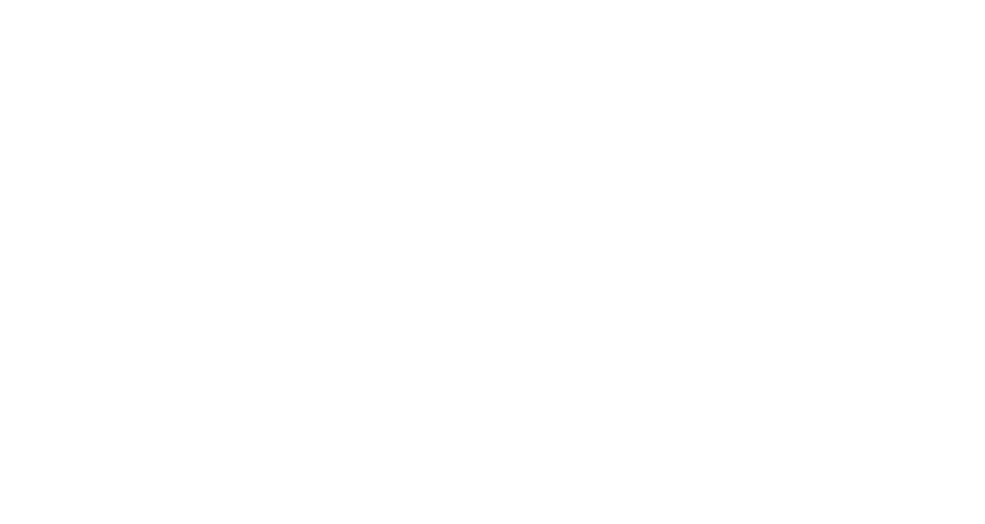
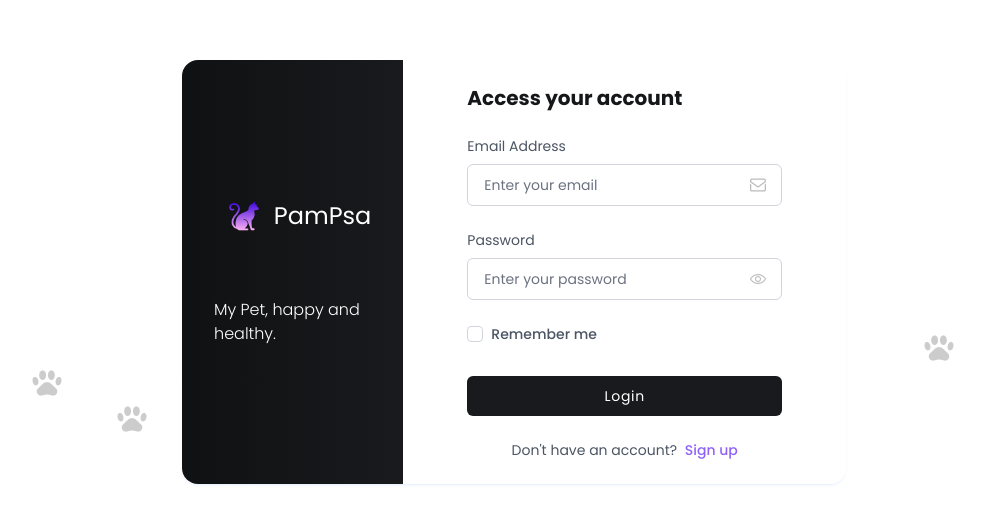
Before and after one commit to heisdanielade/PamietamPsa-frontend, a Vue app: page /u/login in a window 1280 px wide. Before the commit this address had no page. Shown: the part 128-652 px from the top of the page, without its empty margins (126-1111 px from the left). Built offline with nearby package versions, Linux system fonts and the light colour scheme.

Commit message:
Design: redesigned loginpage

```diff
--- a/src/components/auth/LoginPage.vue
+++ b/src/components/auth/LoginPage.vue
@@ -1,78 +1,82 @@
 <script setup>
 import logoSrc from '@/assets/images/logos/logo.png';
 import AuthBackground from "@/components/others/PawBackground.vue";
+import { useProjectStore } from '@/stores/projectStore';
+
+const projectName = useProjectStore().projectName;
 </script>
 
 <template>
   <AuthBackground>
+    <div class="max-w-4xl md:max-w-2xl lg:max-w-2xl flex items-center justify-center mx-auto md:h-screen p-1">
+      <div class="md:grid md:grid-cols-3 w-full mx-auto items-center shadow-[0_2px_4px_-3px_rgba(6,81,237,0.3)] rounded-2xl overflow-hidden">
+        <!-- Left Section (Logo and Tagline) -->
+        <div class="max-md:order-1 flex flex-col justify-center md:space-y-16 space-y-8 max-md:mt-16 min-h-full bg-gradient-to-r from-gray-900 to-gray-700 lg:px-8 px-4 py-4">
+          <div class="w-full">
+            <router-link to="/" class="flex items-center justify-evenly">
+              <img :src="logoSrc" alt="Logo" class="w-10 h-9 mx-auto" />
+              <h4 class="text-white text-2xl">{{ projectName }}</h4>
+            </router-link>
+          </div>
           <div>
-      <div class="min-h-screen flex flex-col items-center justify-center py-6 px-4">
-        <div class="max-w-md w-full">
-          <router-link to="/"><img
-            :src="logoSrc" alt="PamiętamPsa" class='w-40 mb-8 mx-auto block' />
-          </router-link>
+            <h4 class="font-light text-white text-base">My Pet, happy and healthy.</h4>
+          </div>
+        </div>
 
-          <div class="p-8 rounded-2xl bg-white shadow">
-            <h2 class="text-gray-800 text-center text-2xl font-bold">Zaloguj się na swoje konto</h2>
-            <form @submit.prevent="" class="mt-8 space-y-4">
+        <!-- Form Section -->
+        <form @submit.prevent class="bg-white md:col-span-2 w-full py-6 px-6 sm:px-16 max-md:max-w-xl mx-auto">
+          <div class="mb-6">
+            <h3 class="text-gray-800 text-xl font-bold">Access your account</h3>
+          </div>
+
+          <div class="space-y-6">
+            <!-- Email Input -->
             <div>
-                <label class="text-gray-800 text-sm mb-2 block">Adres e-mail</label>
+              <label for="email" class="text-gray-600 text-sm mb-2 block">Email Address</label>
               <div class="relative flex items-center">
-                  <input name="email" type="email" required class="w-full text-gray-800 text-sm border border-gray-300 px-4 py-3 rounded-md outline-orange-600" placeholder="Wpisz swój adres e-mail" />
-                  <svg xmlns="http://www.w3.org/2000/svg" fill="#bbb" stroke="#bbb" class="w-4 h-4 absolute right-4" viewBox="0 0 24 24">
-                    <circle cx="10" cy="7" r="6" data-original="#000000"></circle>
-                    <path d="M14 15H6a5 5 0 0 0-5 5 3 3 0 0 0 3 3h12a3 3 0 0 0 3-3 5 5 0 0 0-5-5zm8-4h-2.59l.3-.29a1 1 0 0 0-1.42-1.42l-2 2a1 1 0 0 0 0 1.42l2 2a1 1 0 0 0 1.42 0 1 1 0 0 0 0-1.42l-.3-.29H22a1 1 0 0 0 0-2z" data-original="#000000"></path>
+                <input id="email" name="email" type="email" required class="text-gray-800 bg-white border border-gray-300 w-full text-sm pl-4 pr-8 py-2.5 rounded-md outline-blue-500" placeholder="Enter your email" />
+                <svg xmlns="http://www.w3.org/2000/svg" fill="#bbb" stroke="#bbb" class="w-4 h-4 absolute right-4" viewBox="0 0 682.667 682.667">
+                  <defs>
+                    <clipPath id="a" clipPathUnits="userSpaceOnUse">
+                      <path d="M0 512h512V0H0Z" data-original="#000000"></path>
+                    </clipPath>
+                  </defs>
+                  <g clip-path="url(#a)" transform="matrix(1.33 0 0 -1.33 0 682.667)">
+                    <path fill="none" stroke-miterlimit="10" stroke-width="40" d="M452 444H60c-22.091 0-40-17.909-40-40v-39.446l212.127-157.782c14.17-10.54 33.576-10.54 47.746 0L492 364.554V404c0 22.091-17.909 40-40 40Z" data-original="#000000"></path>
+                    <path d="M472 274.9V107.999c0-11.027-8.972-20-20-20H60c-11.028 0-20 8.973-20 20V274.9L0 304.652V107.999c0-33.084 26.916-60 60-60h392c33.084 0 60 26.916 60 60v196.653Z" data-original="#000000"></path>
+                  </g>
                 </svg>
               </div>
             </div>
 
+            <!-- Password Input -->
             <div>
-                <label class="text-gray-800 text-sm mb-2 block">Hasło</label>
+              <label for="password" class="text-gray-600 text-sm mb-2 block">Password</label>
               <div class="relative flex items-center">
-                  <input name="password" type="password" required class="w-full text-gray-800 text-sm border border-gray-300 px-4 py-3 rounded-md outline-orange-600" placeholder="Wpisz swoje hasło" />
+                <input id="password" name="password" type="password" required class="text-gray-800 bg-white border border-gray-300 w-full text-sm pl-4 pr-8 py-2.5 rounded-md outline-blue-500" placeholder="Enter your password" />
                 <svg xmlns="http://www.w3.org/2000/svg" fill="#bbb" stroke="#bbb" class="w-4 h-4 absolute right-4 cursor-pointer" viewBox="0 0 128 128">
                   <path d="M64 104C22.127 104 1.367 67.496.504 65.943a4 4 0 0 1 0-3.887C1.367 60.504 22.127 24 64 24s62.633 36.504 63.496 38.057a4 4 0 0 1 0 3.887C126.633 67.496 105.873 104 64 104zM8.707 63.994C13.465 71.205 32.146 96 64 96c31.955 0 50.553-24.775 55.293-31.994C114.535 56.795 95.854 32 64 32 32.045 32 13.447 56.775 8.707 63.994zM64 88c-13.234 0-24-10.766-24-24s10.766-24 24-24 24 10.766 24 24-10.766 24-24 24zm0-40c-8.822 0-16 7.178-16 16s7.178 16 16 16 16-7.178 16-16-7.178-16-16-16z" data-original="#000000"></path>
                 </svg>
               </div>
             </div>
 
-              <div class="flex flex-wrap items-center justify-between gap-4">
+            <!-- Remember Me Checkbox -->
             <div class="flex items-center">
-                  <input id="remember-me" name="remember-me" type="checkbox" class="h-4 w-4 shrink-0 text-orange-600 focus:ring-orange-500 border-gray-300 rounded" />
-                  <label for="remember-me" class="ml-3 block text-sm text-gray-800">
-                    Pamiętaj mnie
+              <input id="remember-me" name="remember-me" type="checkbox" class="h-4 w-4 shrink-0 text-purple-500 focus:ring-purple-500 border-gray-300 rounded" />
+              <label for="remember-me" class="ml-2 block text-sm text-gray-600">
+                <span class="font-medium">Remember me</span>
               </label>
-                </div>
-                <div class="text-sm">
-                  <a href="jajvascript:void(0);" class="text-orange-600 hover:underline font-semibold">
-                    Zapomniałeś hasła?
-                  </a>
             </div>
           </div>
 
-              <div class="!mt-8">
-                <button type="button" class="w-full py-3 px-4 text-sm tracking-wide rounded-lg text-white bg-orange-600 hover:bg-orange-700 focus:outline-none">
-                    Zaloguj się
+          <!-- Submit Button -->
+          <div class="mt-8">
+            <button type="submit" class="w-full py-2.5 px-4 tracking-wider text-sm rounded-md text-white bg-gray-700 hover:bg-gray-800 focus:outline-none">
+              Login
             </button>
           </div>
-              <p class="text-gray-800 text-sm !mt-8 text-center">Nie masz konta? <router-link to="/auth/signup" class="text-orange-600 hover:underline ml-1 whitespace-nowrap font-semibold">Zapisać się</router-link></p>
+          <p class="text-gray-600 text-sm mt-6 text-center">Don't have an account? <a href="javascript:void(0);" class="text-purple-500 font-medium hover:underline ml-1">Sign up</a></p>
         </form>
-          </div>
-
-          <div class="Ts&Cs">
-              <p class="text-gray-800 text-sm text-center mt-8">
-                Korzystając z naszej strony, zgadzasz się na nasze
-                <router-link to="/" class="text-orange-600 hover:underline">
-                  Warunki korzystania
-                </router-link>
-                 oraz
-                 <router-link to="/" class="text-orange-600 hover:underline">
-                  Politykę prywatności
-                </router-link>
-                .
-              </p>
-          </div>
-        </div>
       </div>
     </div>
   </AuthBackground>
--- a/src/components/home/sections/Header.vue
+++ b/src/components/home/sections/Header.vue
@@ -14,7 +14,7 @@ const projectName = useProjectStore().projectName;
                 <span class="self-center text-xl font-semibold whitespace-nowrap">{{ projectName }}</span>
             </router>
             <div class="flex items-center lg:order-2">
-                <router-link to="/user/login" class="login-btn primary-btn text-center w-[5rem] p-2 text-sm  text-white font-medium rounded-full focus:outline-none">Login</router-link>
+                <router-link to="/u/login" class="login-btn primary-btn text-center w-[5rem] p-2 text-sm  text-white font-medium rounded-full focus:outline-none">Login</router-link>
                 <button data-collapse-toggle="mobile-menu-2" type="button" class="inline-flex items-center p-2 ml-3 text-sm text-gray-600 rounded-lg lg:hidden hover:bg-gray-100 focus:outline-none focus:ring-2 focus:ring-gray-200 dark:text-gray-400 dark:hover:bg-gray-700 dark:focus:ring-gray-600" aria-controls="mobile-menu-2" aria-expanded="false">
                     <span class="sr-only">Open main menu</span>
                     <svg class="w-6 h-6" fill="currentColor" viewBox="0 0 20 20" xmlns="http://www.w3.org/2000/svg"><path fill-rule="evenodd" d="M3 5a1 1 0 011-1h12a1 1 0 110 2H4a1 1 0 01-1-1zM3 10a1 1 0 011-1h12a1 1 0 110 2H4a1 1 0 01-1-1zM3 15a1 1 0 011-1h12a1 1 0 110 2H4a1 1 0 01-1-1z" clip-rule="evenodd"></path></svg>
--- a/src/components/home/sections/Home.vue
+++ b/src/components/home/sections/Home.vue
@@ -19,7 +19,7 @@ import AuthBackground from "@/components/others/PawBackground.vue";
                     Vet visits and reminders for a <br>happy, healthy pet.
                     <!-- From vet visits to reminders, keep your<br> pet happy and healthy. -->
                 </p>
-                <router-link to="/user/signup" class="get-started flex items-center justify-center bg-purple-300 w-[12rem] h-12 rounded-full">
+                <router-link to="/u/signup" class="get-started flex items-center justify-center bg-purple-300 w-[12rem] h-12 rounded-full">
                     <span class="font-semibold">Get Started Now</span>
                     <span class="bg-white text-sm ml-2 font-bold rounded-full w-6 h-6 flex items-center justify-center">
                         <i class="transition ri-arrow-right-line"></i>
--- a/src/components/home/sections/Special.vue
+++ b/src/components/home/sections/Special.vue
@@ -18,7 +18,7 @@
                     Unlock a surprise for your pet with your sign-up today!
                 </p>
 
-                <router-link to="/user/signup" class="mt-5 flex items-center justify-center font-bold text-sm w-[7rem] h-9 rounded-full bg-white text-purple-500">
+                <router-link to="/u/signup" class="mt-5 flex items-center justify-center font-bold text-sm w-[7rem] h-9 rounded-full bg-white text-purple-500">
                     Join Us
                 </router-link>
             </div>
--- a/src/router/index.js
+++ b/src/router/index.js
@@ -10,12 +10,12 @@ const routes = [
     component: HomePage,
     meta: { title: "Home" }
   },
-  { path: '/user/login',
+  { path: '/u/login',
     name: 'Login',
     component: LoginPage,
     meta: { title: "Login" }
   },
-  { path: '/user/signup',
+  { path: '/u/signup',
     name: 'Signup',
     component: SignupPage,
     meta: { title: "SignUp" }
```
Lines whose indentation alone changed are shown as unchanged.
